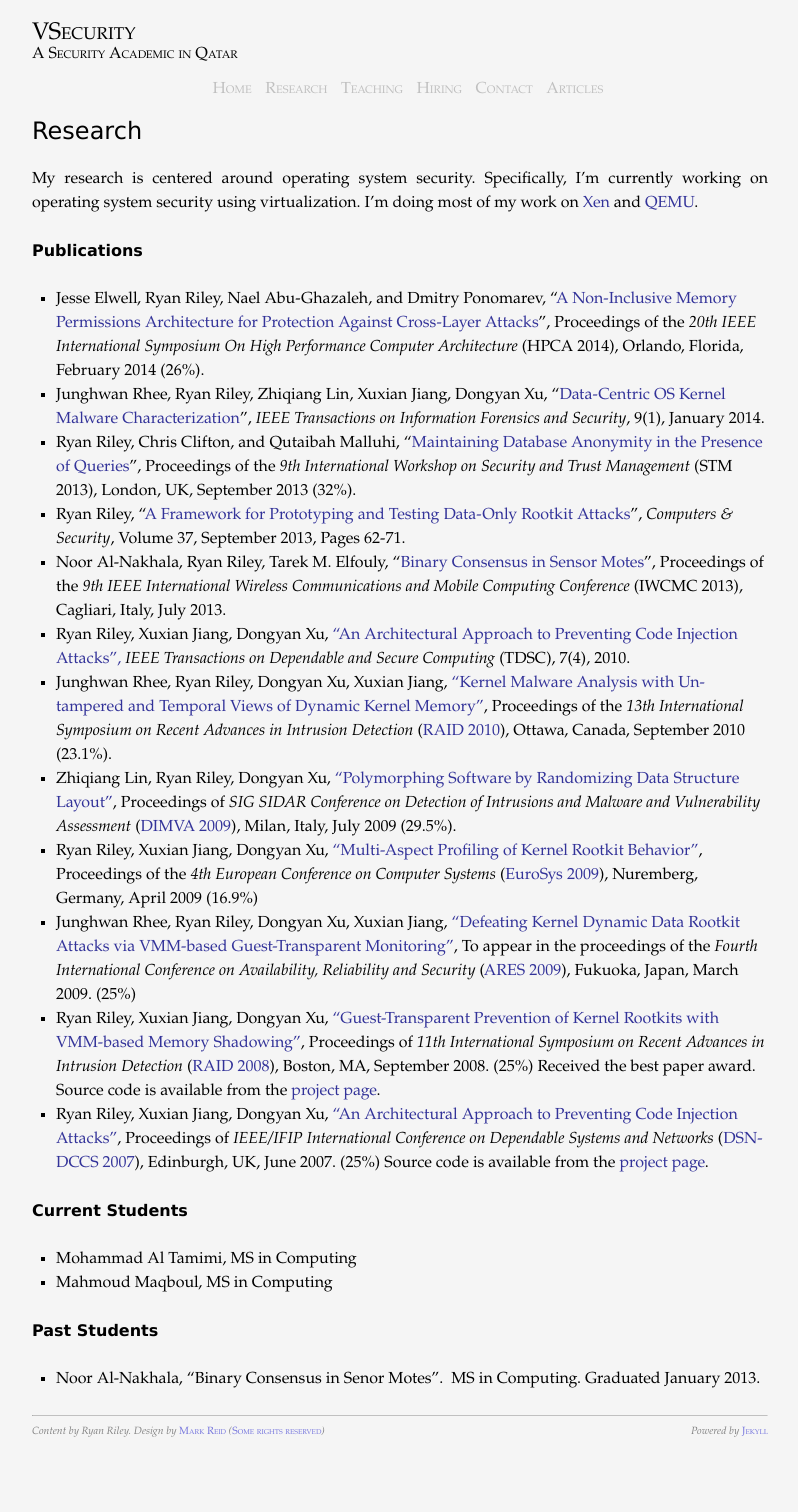
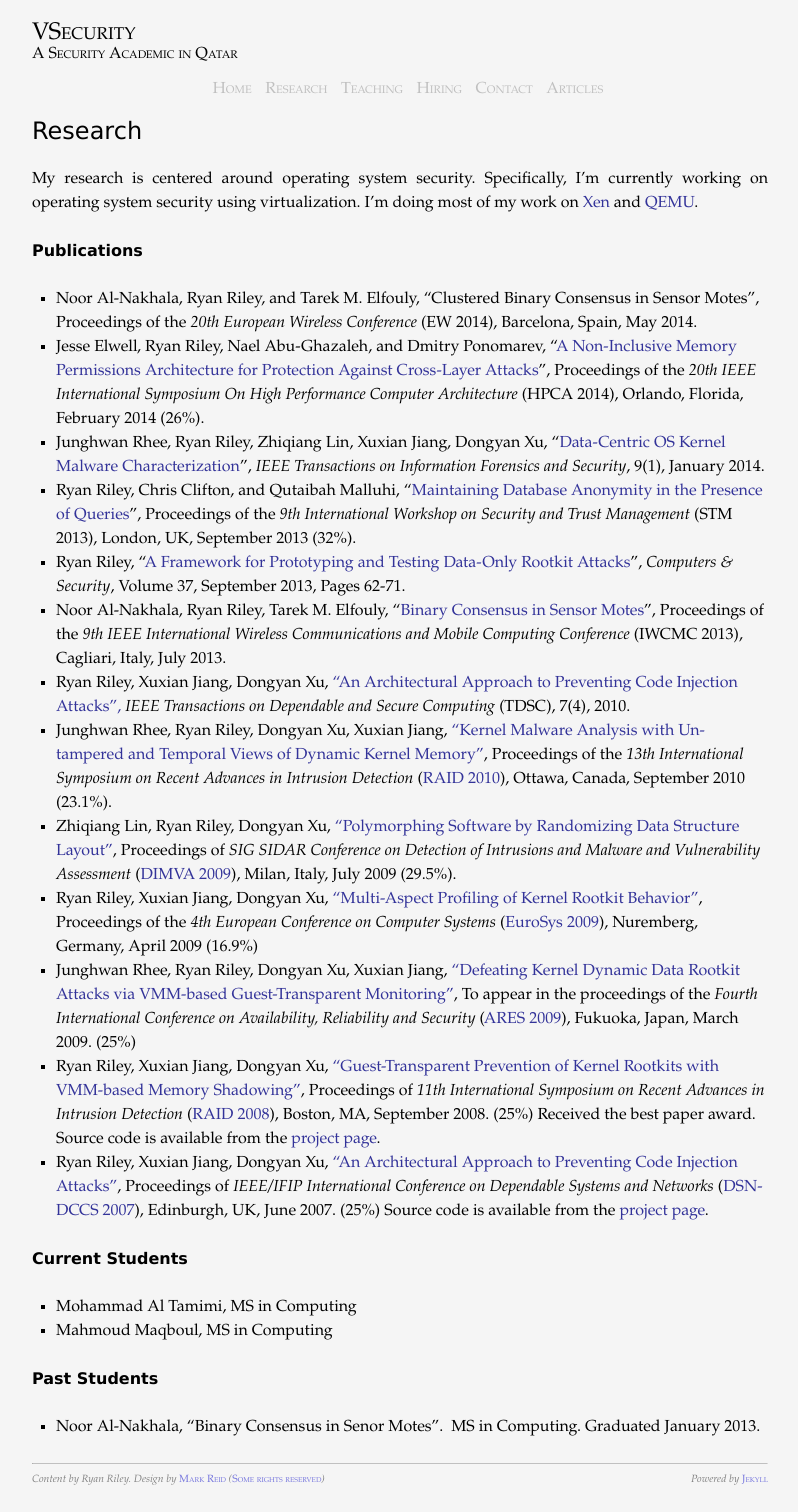
Before and after one commit to rriley/website, a Jekyll site: the page built from research/index.md, in a window 1280 px wide. Shown: the whole page, without its empty margins (240-1038 px from the left). Built offline with Jekyll 4.4.1, drawn with Linux system fonts in a browser that asks for light colours; Markdown is read by kramdown in place of the engine named in the settings; before the commit the page ends 1464 px from its top, so only the background shows below that.

Commit message:
Adding the EW publication

```diff
--- a/research/index.md
+++ b/research/index.md
@@ -11,7 +11,7 @@ most of my work on [Xen](http://www.cl.cam.ac.uk/research/srg/netos/xen/) and
 [QEMU](http://www.qemu.org/).
 
 ##Publications
-
+  * Noor Al-Nakhala, Ryan Riley, and Tarek M. Elfouly, "Clustered Binary Consensus in Sensor Motes", Proceedings of the *20th European Wireless Conference* (EW 2014), Barcelona, Spain, May 2014.
   * Jesse Elwell, Ryan Riley, Nael Abu-Ghazaleh, and Dmitry Ponomarev, "[A Non-Inclusive Memory Permissions Architecture for Protection Against Cross-Layer Attacks](/pubs/hpca14.pdf)", Proceedings of the *20th IEEE International Symposium On High Performance Computer Architecture* (HPCA 2014), Orlando, Florida, February 2014 (26%).
   * Junghwan Rhee, Ryan Riley, Zhiqiang Lin, Xuxian Jiang, Dongyan Xu, "[Data-Centric OS Kernel Malware Characterization](/pubs/TIFS_datagene.pdf)", *IEEE Transactions on Information Forensics and Security*, 9(1), January 2014.
   * Ryan Riley, Chris Clifton, and Qutaibah Malluhi, "[Maintaining Database Anonymity in the Presence of Queries](/pubs/STM2013.pdf)", Proceedings of the *9th International Workshop on Security and Trust Management* (STM 2013), London, UK, September 2013 (32%).
```
